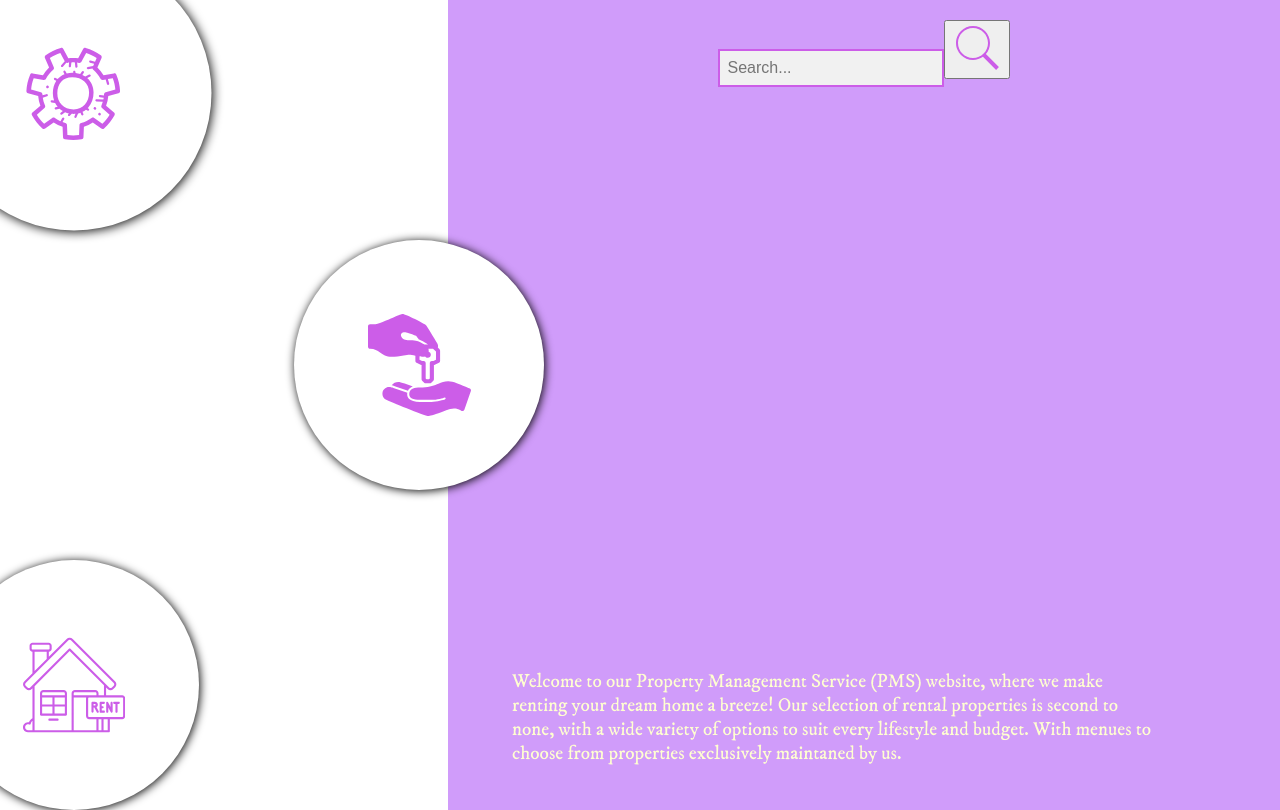
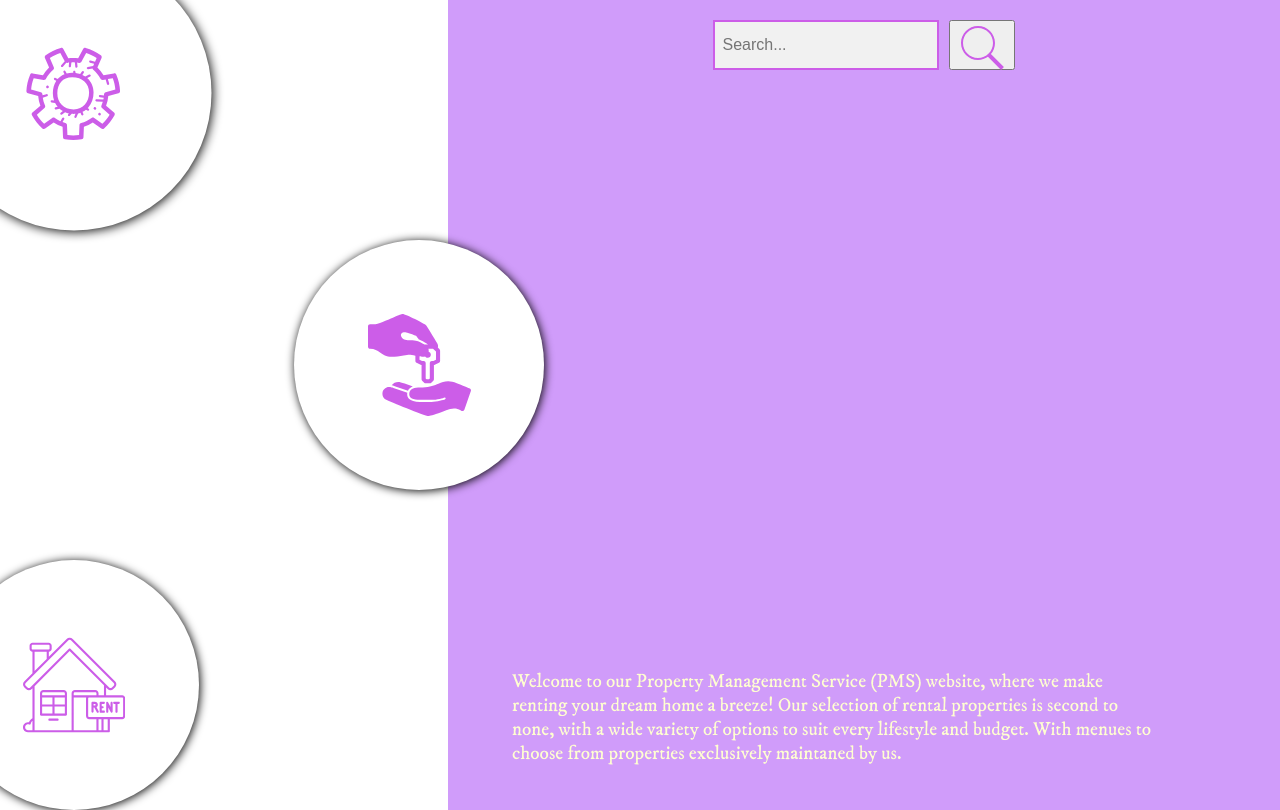
Before and after one commit to Kedar200/website-0, a React (Create React App) app: page /rent in a window 1280 px wide. Built offline with nearby package versions, Linux system fonts and the light colour scheme; no server answers.

Commit message:
basic changes

```diff
--- a/public/style.css
+++ b/public/style.css
@@ -3,6 +3,7 @@ body {
     font-family: Arial;
     color: white;
     overflow: hidden;
+    background-color: white;
 }
 
 .split {
@@ -108,7 +109,9 @@ img {
 .autocomplete {
     /*the container must be positioned relative:*/
     position: relative;
-    display: inline-block;
+    display: flex;
+    height: 50px;
+    gap: 10px;
 }
 
 .autocomplete-items {
--- a/src/Components/Property/Property.jsx
+++ b/src/Components/Property/Property.jsx
@@ -11,7 +11,6 @@ export const Property = () => {
   useScript("/Search-filter.js");
   // for importing style
   useStyle("/Property-style.css");
-  // document.querySelector("#myInput").value = localStorage.getItem("Search");
   const navigate = useNavigate();
 
   const [products, setProducts] = useState([]);
@@ -20,7 +19,6 @@ export const Property = () => {
   }, []);
   const queryParameters = new URLSearchParams(window.location.search);
 
-  console.log(queryParameters.get("city"));
   const fetchProducts = () => {
     const url = "http://kedar/getData?city=" + queryParameters.get("city");
     axios
@@ -32,6 +30,7 @@ export const Property = () => {
         console.log(err);
       });
   };
+
   return (
     <div>
       <div class="curve">
--- a/src/index.js
+++ b/src/index.js
@@ -1,19 +1,19 @@
-import React from 'react';
-import ReactDOM from 'react-dom/client';
-import './index.css';
-import { BrowserRouter } from 'react-router-dom'
+import React from "react";
+import ReactDOM from "react-dom/client";
+import "./index.css";
+import { BrowserRouter } from "react-router-dom";
 
+import App from "./App";
+import reportWebVitals from "./reportWebVitals";
 
-import App from './App';
-import reportWebVitals from './reportWebVitals';
-
-const root = ReactDOM.createRoot(document.getElementById('root'));
-root.render(<
-    React.StrictMode >
+const root = ReactDOM.createRoot(document.getElementById("root"));
+root.render(
+  <React.StrictMode>
     <BrowserRouter>
-        <App />
-    </BrowserRouter>
-</React.StrictMode>);
+      <App />
+    </BrowserRouter>{" "}
+  </React.StrictMode>
+);
 // If you want to start measuring performance in your app, pass a function
 // to log results (for example: reportWebVitals(console.log))
 // or send to an analytics endpoint. Learn more: https://bit.ly/CRA-vitals
```
